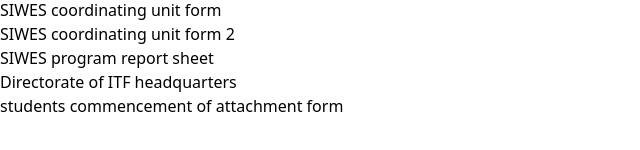
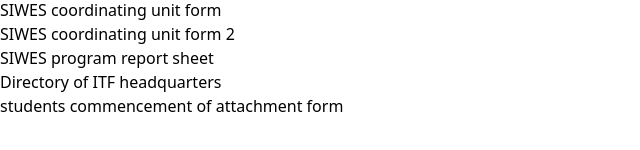
Before and after one commit to Stargnite/OOU-SIWES-site, a React (Vite) app: page /forms in a window 1280 px wide. Shown: the part 450-600 px from the top of the page, without its empty margins (0-640 px from the left). Built offline with nearby package versions, Linux system fonts and the light colour scheme.

Commit message:
added documents

```diff
--- a/src/pages/FormsPage.jsx
+++ b/src/pages/FormsPage.jsx
@@ -30,8 +30,8 @@
     link: "/siwes-program-report-sheet.pdf",
   },
   {
-    title: "Directorate of ITF headquarters",
-    link: "/directorate-of-ITF-headquarters.pdf",
+    title: "Directory of ITF headquarters",
+    link: "/directory-of-ITF-headquarters.pdf",
   },
   {
     title: "students commencement of attachment form",
```
Also changed, not shown: 1 other file (tests, documents, lock files or other folders).
